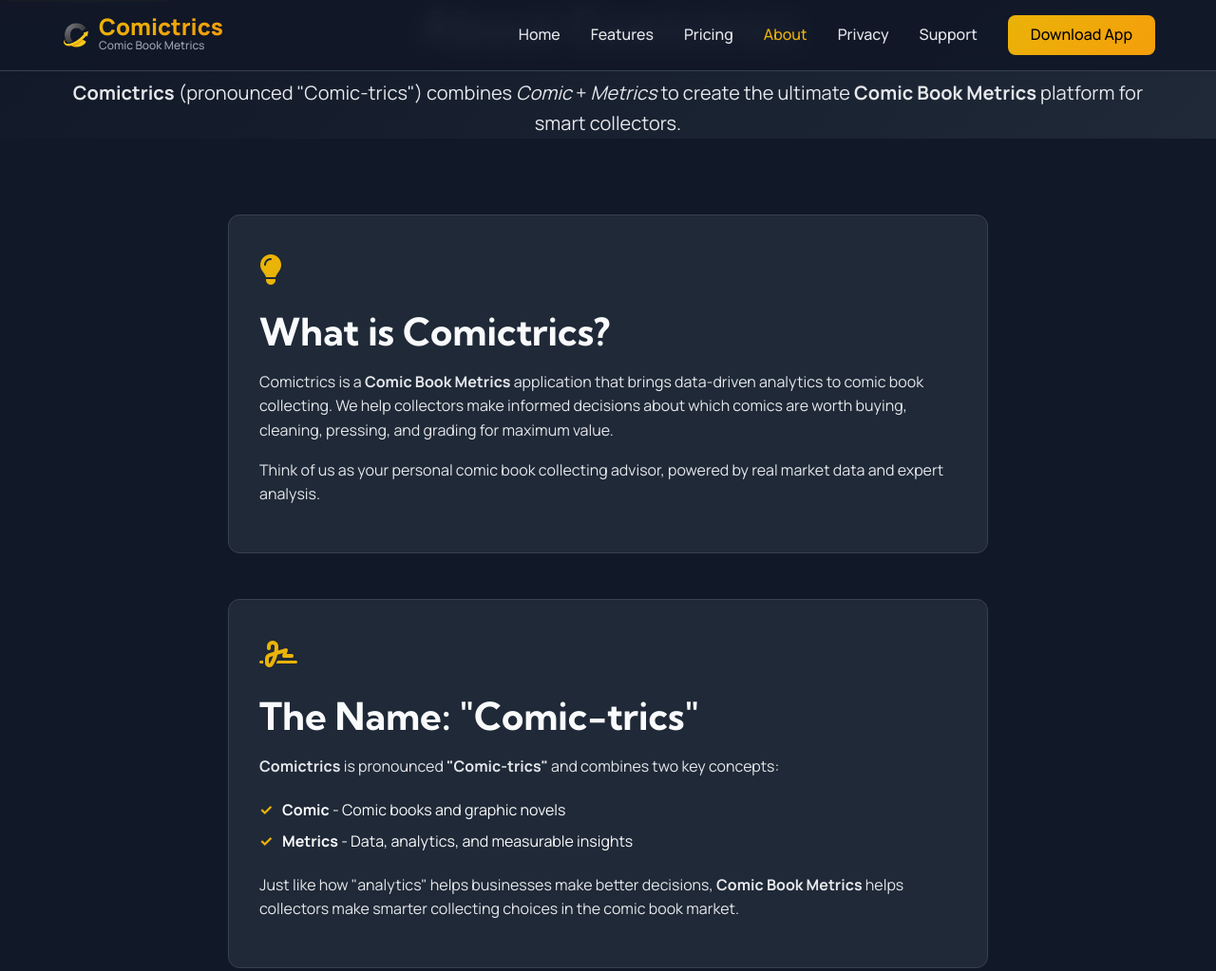
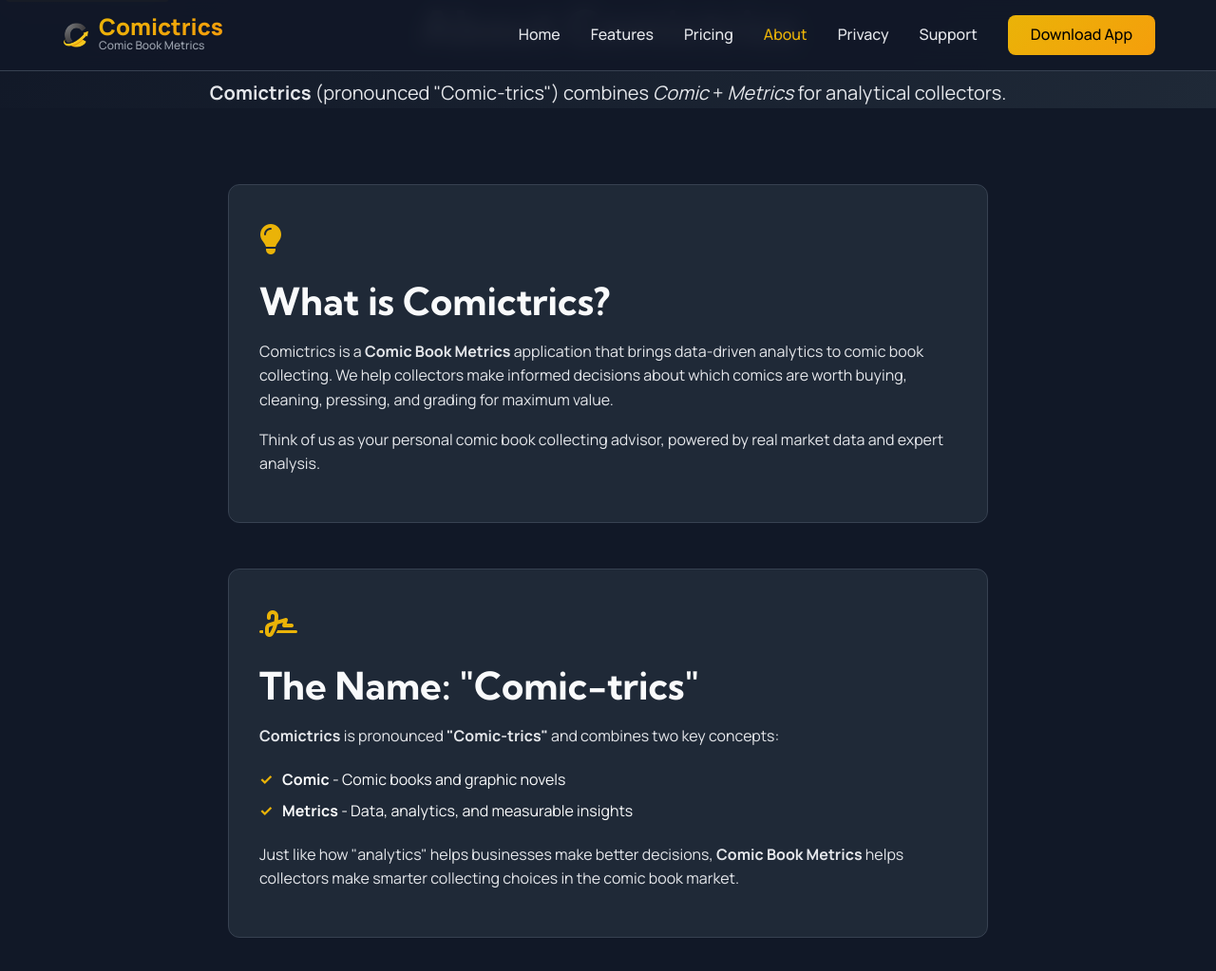
Before and after one commit to brencon/comictrics-web, a website: page about.html in a window 1280 px wide. Shown: the top 1023 px of the page at 95% size. Drawn offline with Linux system fonts and the light colour scheme.

Commit message:
Simplify About hero text - 'analytical collectors' and fix line wrapping

```diff
--- a/about.html
+++ b/about.html
@@ -44,7 +44,7 @@
             <div class="about-hero-content">
                 <h1>About Comictrics</h1>
                 <p class="hero-subtitle">
-                    <strong>Comictrics</strong> (pronounced "Comic-trics") combines <em>Comic</em> + <em>Metrics</em> to create the ultimate <strong>Comic Book Metrics</strong> platform for smart collectors.
+                    <strong>Comictrics</strong> (pronounced "Comic-trics") combines <em>Comic</em> + <em>Metrics</em> for analytical collectors.
                 </p>
             </div>
         </div>
```
